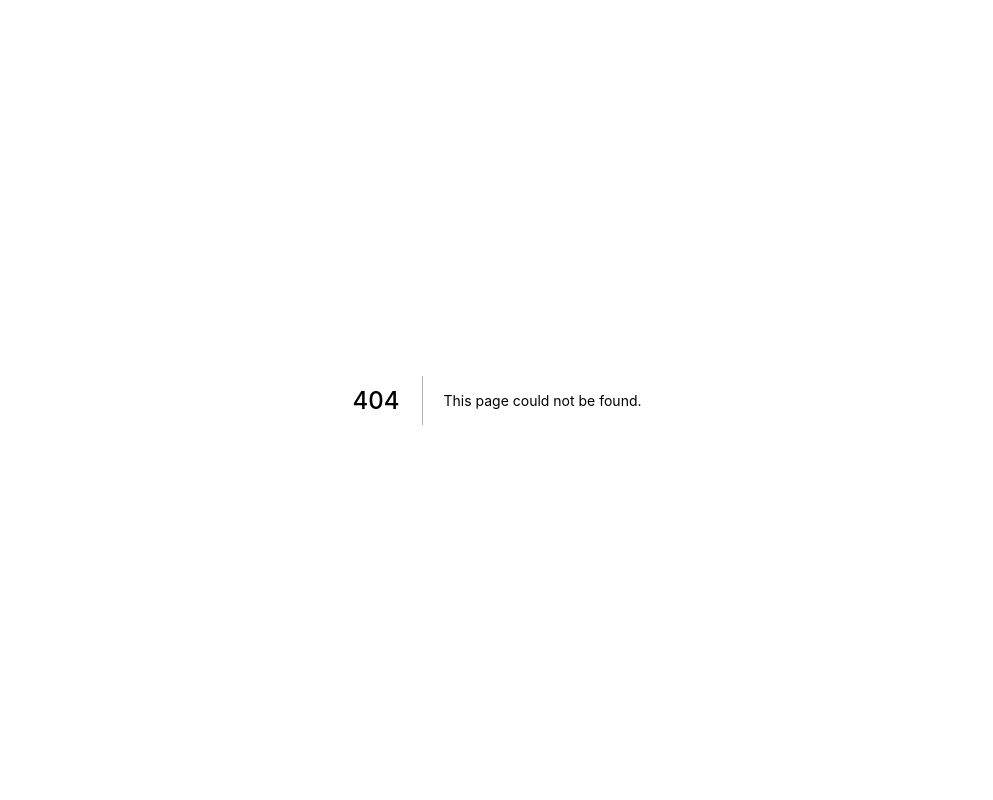
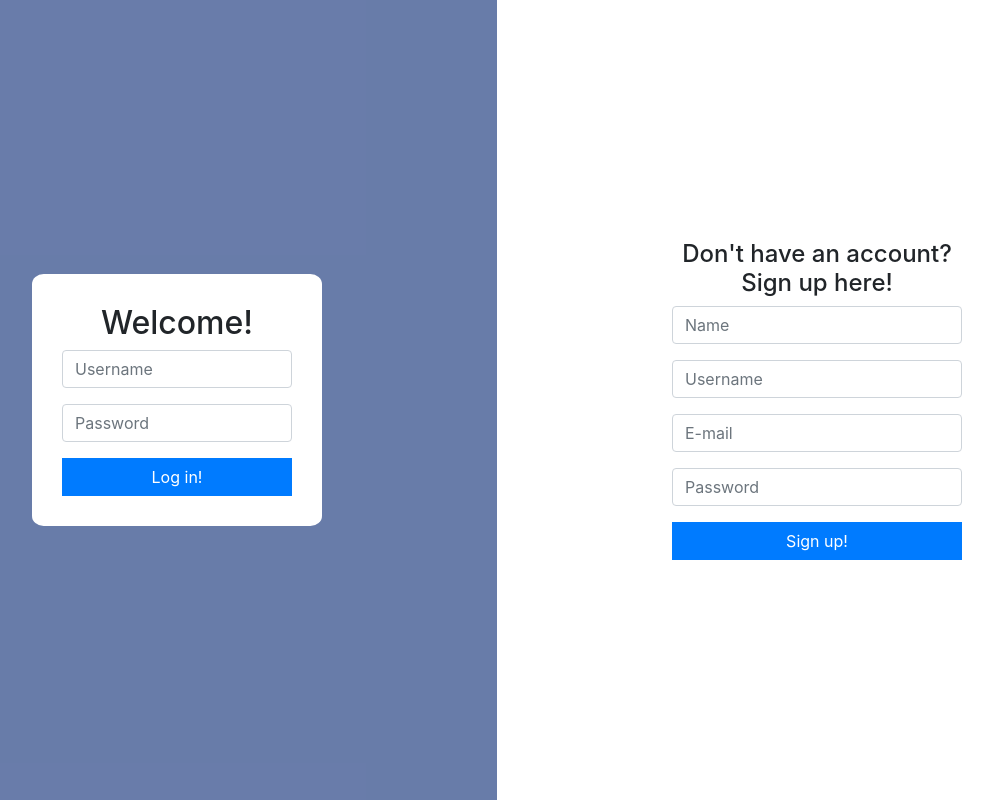
Before and after one commit to robrig92/superheroes-app, a Next.js app: page /login in a window 1280 px wide. Before the commit this address had no page. Shown: the whole page, without its empty margins (143-1136 px from the left). Built offline with nearby package versions, Linux system fonts and the light colour scheme.

Commit message:
implementing log in

```diff
--- /dev/null
+++ b/pages/login/index.js
@@ -0,0 +1,64 @@
+import Head from 'next/head'
+import styles from './index.module.css'
+
+export default function Login () {
+    const handleLogin = (e) => {
+        e.preventDefault()
+
+        console.log('login')
+    }
+
+    return (
+        <div className="container-fluid">
+            <Head>
+                <title>Login</title>
+            </Head>
+            <div className="row">
+                <div className="col-md-6 col-xs-12">
+                    <div className={ "row " + styles.formLoginContainer }>
+                        <div className="offset-2 offset-md-3 col-md-6 col-8 align-self-center">
+                            <div className={ styles.customFormLogin }>
+                                <h2 className="text-center">Welcome!</h2>
+                                <form onSubmit={handleLogin}>
+                                    <div className="form-group">
+                                        <input name="username" className="form-control" placeholder="Username" type="text"/>
+                                    </div>
+                                    <div className="form-group">
+                                        <input name="password" className="form-control" placeholder="Password" type="password" />
+                                    </div>
+                                    <div className="text-center">
+                                        <input type="submit" className={"btn btn-primary " + styles.fullWidthButton } value="Log in!" />
+                                    </div>
+                                </form>
+                            </div>
+                        </div>
+                    </div>
+                </div>
+                <div className="col-md-6 col-xs-12">
+                    <div className={ "row " + styles.formSignUpContainer }>
+                        <div className="offset-2 offset-md-3 col-md-6 col-8 align-self-center">
+                            <h4 className="text-center">Don't have an account? Sign up here!</h4>
+                            <form>
+                                <div className="form-group">
+                                    <input name="name" className="form-control" placeholder="Name" type="text" />
+                                </div>
+                                <div className="form-group">
+                                    <input name="username" className="form-control" placeholder="Username" type="text" />
+                                </div>
+                                <div className="form-group">
+                                    <input name="email" className="form-control" placeholder="E-mail" type="email" />
+                                </div>
+                                <div className="form-group">
+                                    <input name="password" className="form-control" placeholder="Password" type="password" />
+                                </div>
+                                <div className="text-center">
+                                    <input type="submit" className={"btn btn-primary " + styles.fullWidthButton} value="Sign up!" />
+                                </div>
+                            </form>
+                        </div>
+                    </div>
+                </div>
+            </div>
+        </div>
+    )
+}
--- /dev/null
+++ b/pages/login/index.module.css
@@ -0,0 +1,30 @@
+
+.fullScreenForm {
+    height: 100vh;
+}
+
+.fullWidthButton {
+    width: 100%;
+    border-radius: 0%;
+}
+
+.formLoginContainer {
+    height: 100vh;
+    background-color: #1c3a7ea9;
+}
+
+.customFormLogin {
+    border-radius: 4%;
+    padding: 30px;
+    background-color: #ffffff;
+}
+
+.formSignUpContainer {
+    height: 100vh;
+}
+
+.customFormSignUp {
+    border-radius: 4%;
+    padding: 30px;
+    background-color: #ffffff;
+}
```
